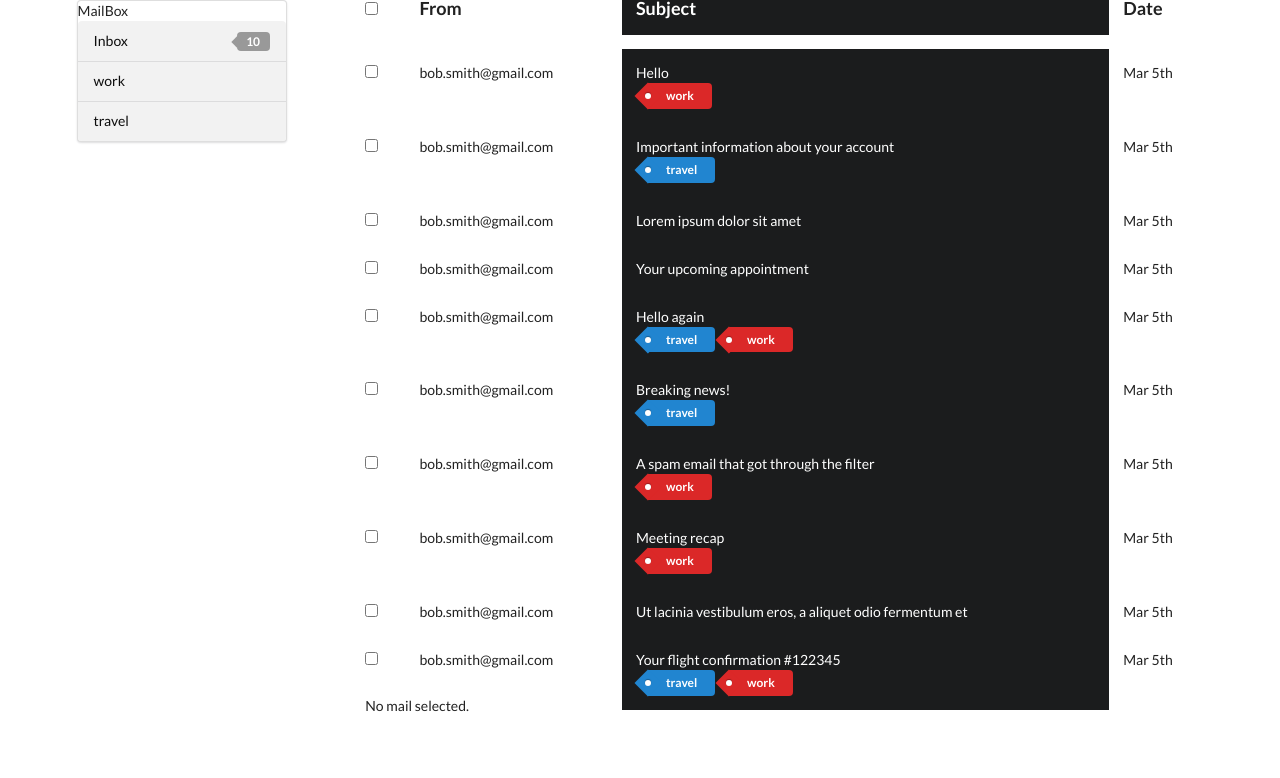
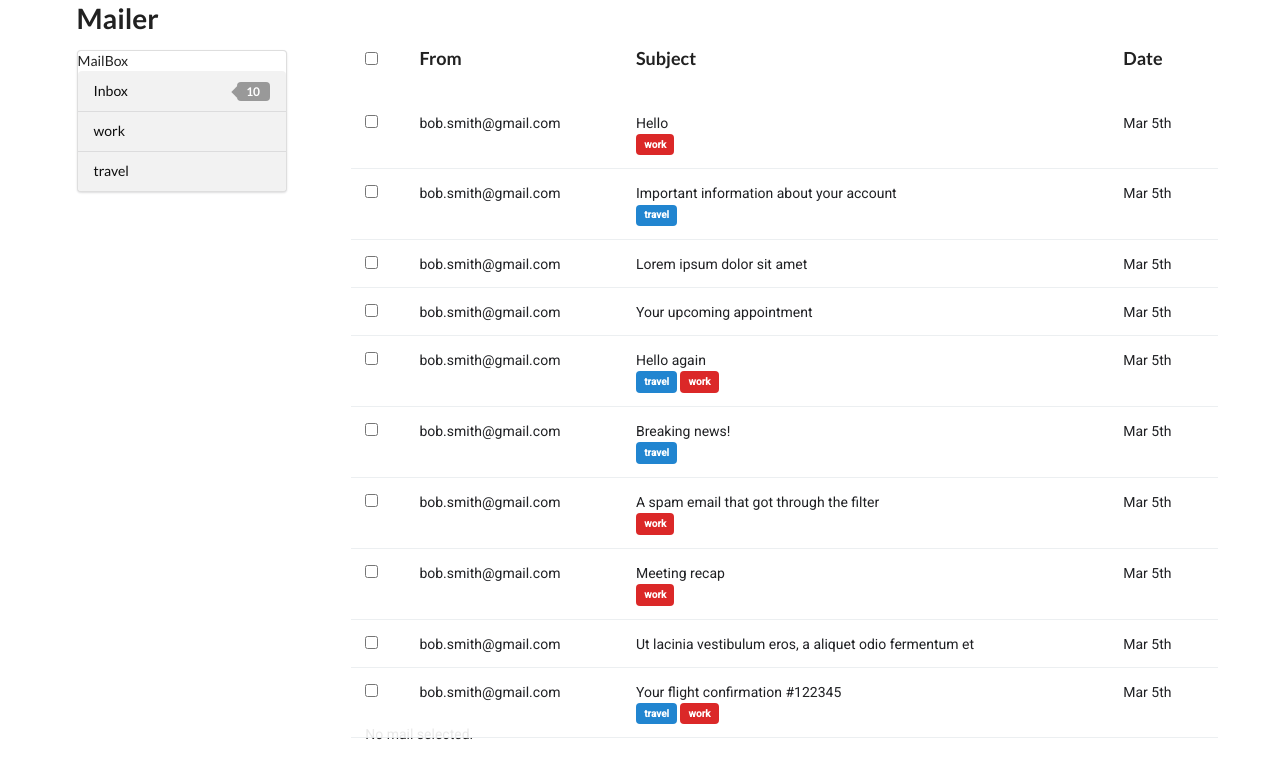
Before and after one commit to aleelay/mailer, a React (Create React App) app: page / in a window 1280 px wide. Shown: the top 778 px of the page. Built offline with nearby package versions, Linux system fonts and the light colour scheme.

Commit message:
Styles 1

```diff
--- a/public/index.html
+++ b/public/index.html
@@ -6,6 +6,7 @@
     <meta name="viewport" content="width=device-width, initial-scale=1" />
     <meta name="theme-color" content="#000000" />
     <link rel="stylesheet" href="https://cdnjs.cloudflare.com/ajax/libs/semantic-ui/2.4.1/semantic.min.css"/>
+    <link href="https://fonts.googleapis.com/css2?family=Roboto:ital,wght@0,300;0,400;0,500;1,300;1,400;1,500&display=swap" rel="stylesheet">
     <meta
       name="description"
       content="Web site created using create-react-app"
--- a/src/components/App.js
+++ b/src/components/App.js
@@ -56,6 +56,7 @@ class App extends React.Component {
   render() {
     return(
       <div className="ui container">
+        <h1>Mailer</h1>
         <div className="ui grid">
           <div className="four wide column">
             <MailBoxList mailsCount={this.state.mails.length} tags={this.state.tags} onTagSelect={this.onTagSelect}/>
@@ -64,6 +65,7 @@ class App extends React.Component {
             <MailList
               mails={this.state.mails}
               onMailSelect={this.onMailSelect}
+              onTagSelect={this.onTagSelect}
             />
             <Email mail={this.state.selectedMail}/>
           </div>
--- a/src/components/MailItem.js
+++ b/src/components/MailItem.js
@@ -1,16 +1,16 @@
 import React from 'react';
 import Moment from 'moment';
 
-const MailItem = ({mail, onMailSelect}) => {
+const MailItem = ({mail, onMailSelect, onTagSelect}) => {
   const renderedTags = mail.tags.map((tag) => {
-    return <div key={tag} className={`ui tag ${tag === "travel" ? "blue" : "red"} label`}>{tag}</div>
+    return <div key={tag}  onClick={() => onTagSelect(tag)} className={`ui tiny label ${tag === "travel" ? "blue" : "red"} label`} >{tag}</div>
   });
 
   return(
-    <div className="ui row" onClick={() => onMailSelect(mail)}>
+    <div className="ui row mailItem" onClick={() => onMailSelect(mail)}>
       <div className="one wide column checkbox"><input type="checkbox" name="example" /></div>
       <div className="four wide column">{mail.sender}</div>
-      <div className="black nine wide column">
+      <div className="nine wide column">
         <div className="row">
           <div className="wide column">{mail.subject}</div>
         </div>
--- a/src/components/MailList.js
+++ b/src/components/MailList.js
@@ -1,17 +1,17 @@
 import React from 'react';
 import MailItem from './MailItem';
 
-const MailList = ({mails, onMailSelect}) => {
+const MailList = ({mails, onMailSelect, onTagSelect}) => {
   const renderedList = mails.map((mail) => {
-    return <MailItem key={mail.id} mail={mail} onMailSelect={onMailSelect}/>
+    return <MailItem key={mail.id} mail={mail} onMailSelect={onMailSelect} onTagSelect={onTagSelect}/>
   });
 
   return(
-    <div className="ui grid">
+    <div className="ui grid mailList">
       <div className="ui row header">
         <div className="one wide column checkbox"><input type="checkbox" name="example" /></div>
         <div className="four wide column">From</div>
-        <div className="black nine wide column">Subject</div>
+        <div className="nine wide column">Subject</div>
         <div className="two wide column">Date</div>
       </div>
       {renderedList}
--- a/src/styles/styles.css
+++ b/src/styles/styles.css
@@ -1,5 +1,22 @@
+body{
+  font-family: 'Roboto', sans-serif;
+}
 
+.mailList{
 
+}
+.mailItem{
+  padding-bottom: 10px;
+  padding-top: 10px;
+  box-shadow: inset 0 -1px 0 0 rgba(100,121,143,0.122);
+  color: #202124;
+  background: rgba(255,255,255,0.902);
+  cursor: pointer;
+  text-align: left;
+}
+.mailItem .ui.label{
+  padding: ;
+}
 .mailBoxList .item {
   text-transform: capitalize;
 }
```
